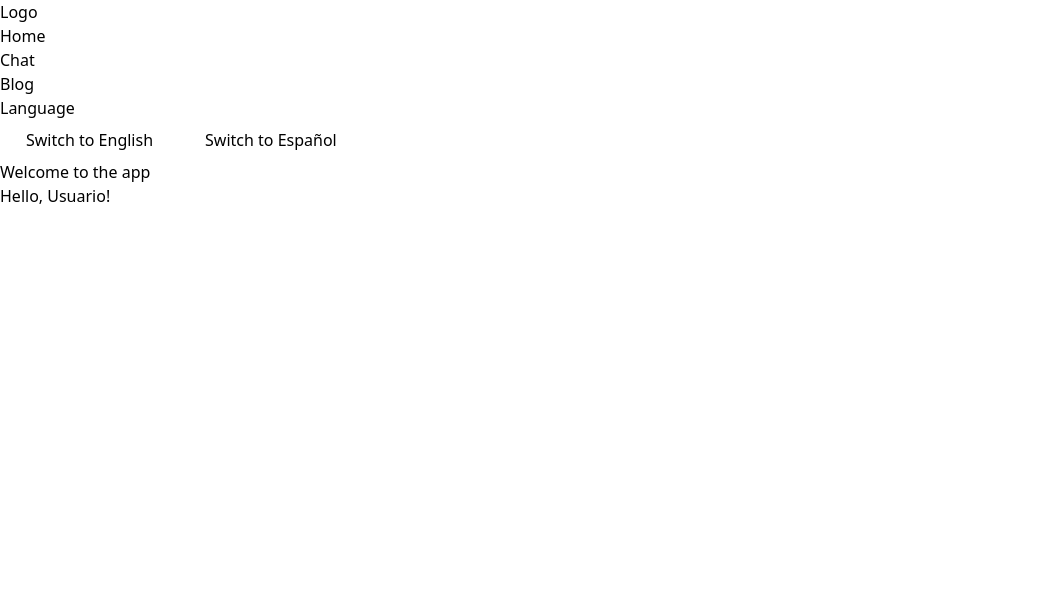
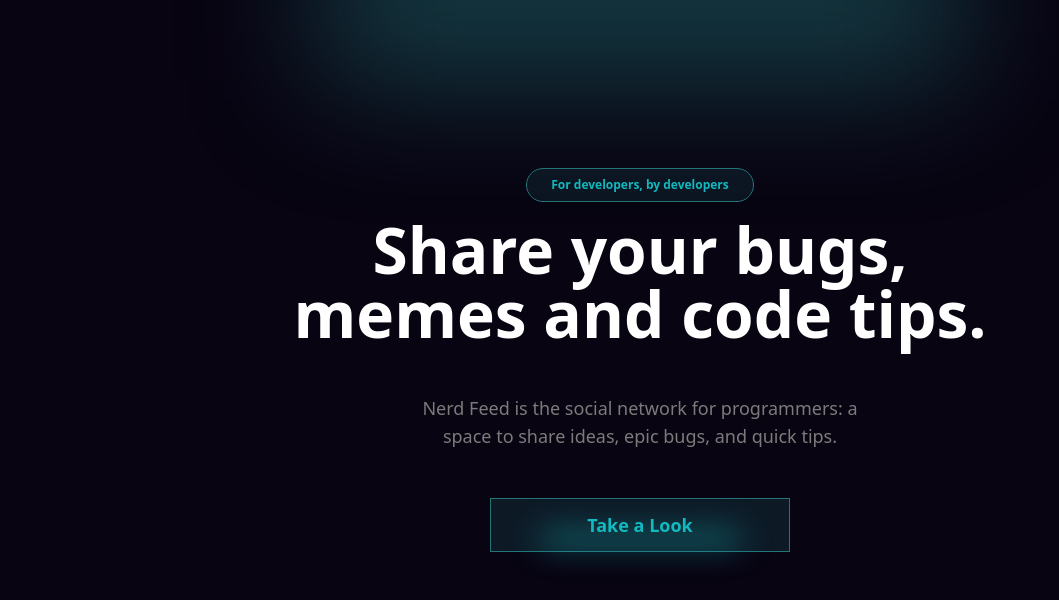
Before and after one commit to TomasSorgetti/social-supabase, a Vue app: page / in a window 1280 px wide. Shown: the top 600 px of the page, without its empty margins (0-1059 px from the left). Built offline with nearby package versions, Linux system fonts and the light colour scheme.

Commit message:
feat: home hero added

```diff
--- a/src/App.vue
+++ b/src/App.vue
@@ -1,14 +1,8 @@
-<script>
+<script setup>
 import NavBar from "./components/NavBar.vue";
-
-export default {
-  components: {
-    NavBar,
-  },
-};
 </script>
 
 <template>
-  <NavBar />
+  <!-- <NavBar /> -->
   <router-view />
 </template>
--- /dev/null
+++ b/src/components/sections/home/HomeHero.vue
@@ -0,0 +1,24 @@
+<script setup>
+import Label from "../../ui/Label.vue";
+import MainButton from "../../ui/buttons/MainButton.vue";
+</script>
+
+<template>
+  <section
+    class="relative w-full h-[90dvh] flex items-center justify-center overflow-hidden"
+  >
+    <div
+      class="absolute rounded full top-0 left-1/2 -translate-x-1/2 bg-primary/50 w-1/2 h-40 blur-3xl -translate-y-20"
+    ></div>
+    <div class="flex flex-col items-center text-center gap-4">
+      <Label variant="primary">{{ $t("HomePage.Hero.label") }}</Label>
+      <h1 class="text-7xl font-bold lg:max-w-[43.75rem]">
+        {{ $t("HomePage.Hero.title") }}
+      </h1>
+      <p class="text-base lg:text-lg text-font-secondary lg:max-w-[30rem] my-8">
+        {{ $t("HomePage.Hero.description") }}
+      </p>
+      <MainButton>{{ $t("HomePage.Hero.cta") }}</MainButton>
+    </div>
+  </section>
+</template>
--- /dev/null
+++ b/src/components/ui/Label.vue
@@ -0,0 +1,27 @@
+<script setup>
+import { computed } from "vue";
+
+const { variant } = defineProps(["variant"]);
+
+const color = computed(() => {
+  switch (variant) {
+    case "primary":
+      return "text-primary-bis border-primary bg-primary/15";
+    case "secondary":
+      return "text-secondary border-secondary bg-secondary/15";
+    case "tertiary":
+      return "text-tertiary border-tertiary bg-tertiary/15";
+    default:
+      return "text-primary-bis border-primary bg-primary/15";
+  }
+});
+</script>
+
+<template>
+  <span
+    class="text-xs border-1 rounded-full px-6 py-2 font-semibold"
+    :class="color"
+  >
+    <slot></slot>
+  </span>
+</template>
--- /dev/null
+++ b/src/components/ui/buttons/MainButton.vue
@@ -0,0 +1,13 @@
+<script></script>
+
+<template>
+  <router-link
+    to="/chat"
+    class="relative bg-primary/20 border border-primary text-primary-bis text-lg font-semibold py-3 px-10 min-w-[18.75rem] hover:bg-primary/30 active:bg-primary/50 transition-colors duration-300 ease-in-out"
+  >
+    <slot />
+    <div
+      class="absolute bottom-2 left-1/2 -translate-x-1/2 h-2 w-2/3 bg-primary-bis rounded-full blur-lg"
+    ></div>
+  </router-link>
+</template>
--- a/src/i18n/locales/en.json
+++ b/src/i18n/locales/en.json
@@ -1,4 +1,12 @@
 {
+  "HomePage": {
+    "Hero": {
+      "label": "For developers, by developers",
+      "title": "Share your bugs, memes and code tips.",
+      "description": "Nerd Feed is the social network for programmers: a space to share ideas, epic bugs, and quick tips.",
+      "cta": "Take a Look"
+    }
+  },
   "welcome": "Welcome to the app",
   "greeting": "Hello, {name}!",
   "language": "Language",
--- a/src/pages/HomeView.vue
+++ b/src/pages/HomeView.vue
@@ -1,4 +1,9 @@
+<script setup>
+import HomeHero from "../components/sections/home/HomeHero.vue";
+</script>
+
 <template>
-  <h1>{{ $t("welcome") }}</h1>
-  <p>{{ $t("greeting", { name: "Usuario" }) }}</p>
+  <main>
+    <HomeHero />
+  </main>
 </template>
--- a/src/style.css
+++ b/src/style.css
@@ -15,3 +15,14 @@
 
   --color-border: #3c3c3c;
 }
+
+@layer {
+  .text-7xl {
+    @apply text-[4rem];
+  }
+}
+
+html,
+body {
+  @apply bg-background text-font-primary;
+}
```
